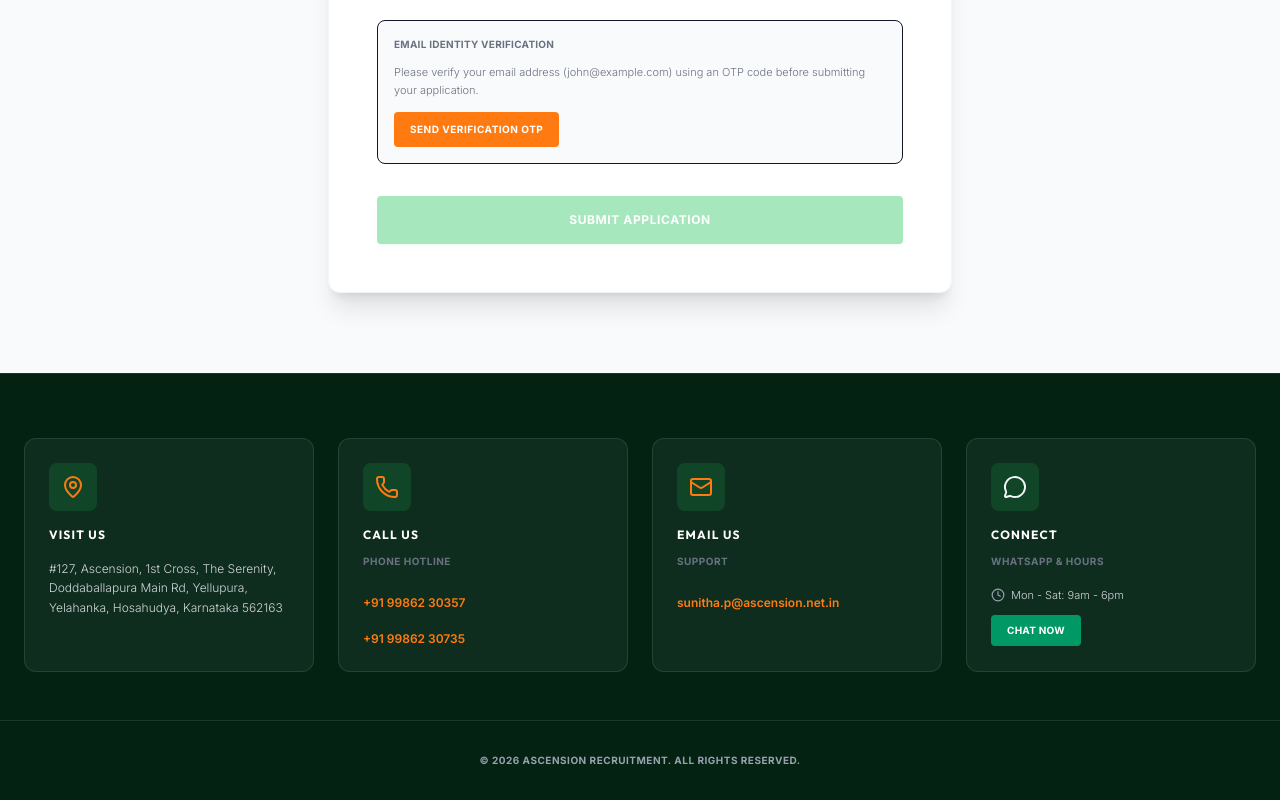
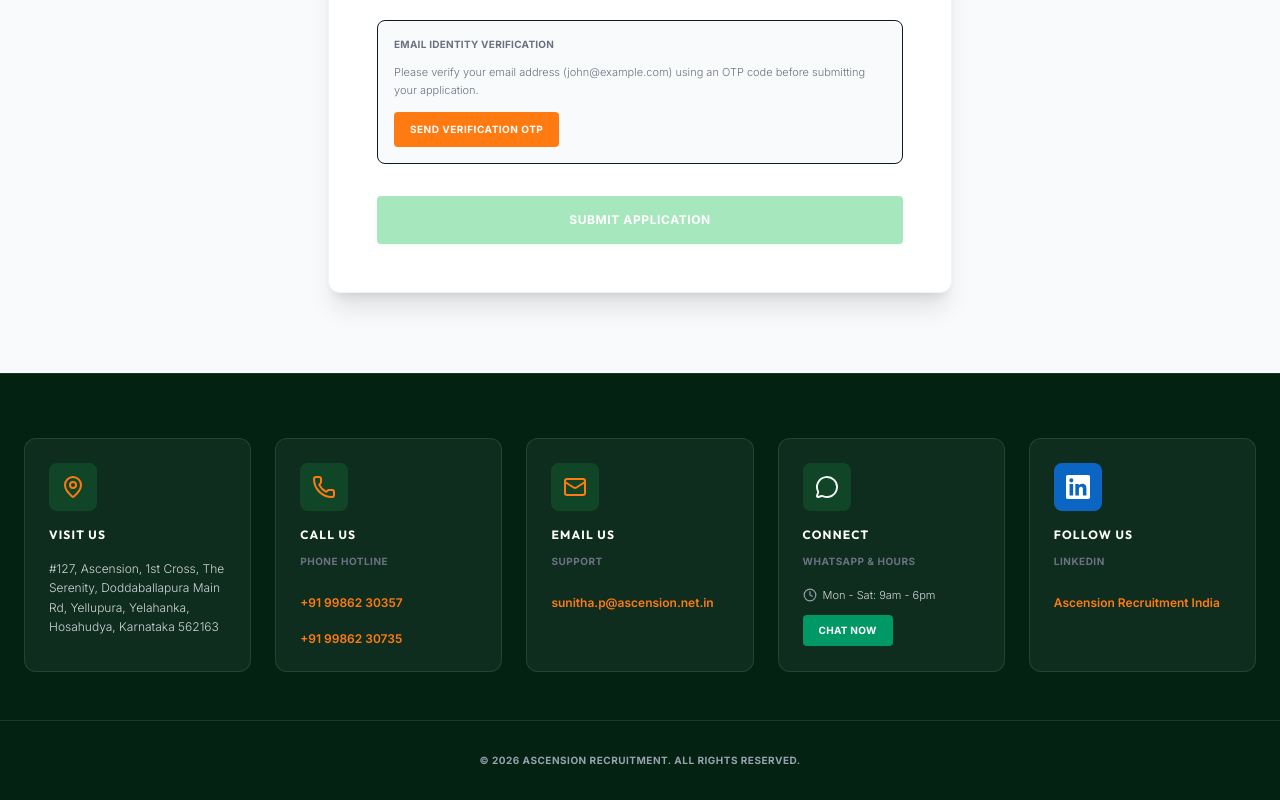
Before and after one commit to AdrielJoseph25/ascension_recruitment, a React (Vite) app in the folder frontend_react/: page /apply/1 in a window 1280 px wide. Shown: the part 805-1605 px from the top of the page. Built offline with nearby package versions, Linux system fonts and the light colour scheme; no server answers.

Commit message:
Add LinkedIn card to footer

```diff
--- a/frontend_react/src/components/Footer.jsx
+++ b/frontend_react/src/components/Footer.jsx
@@ -4,7 +4,7 @@ import { MapPin, Phone, Mail, MessageCircle, Clock } from 'lucide-react';
 const Footer = () => {
     return (
         <footer className="bg-brand-green-darkest text-gray-100 pt-16 pb-8 border-t border-white/10">
-            <div className="max-w-7xl mx-auto px-6 grid grid-cols-1 sm:grid-cols-2 lg:grid-cols-4 gap-6 mb-12">
+            <div className="max-w-7xl mx-auto px-6 grid grid-cols-1 sm:grid-cols-2 lg:grid-cols-5 gap-6 mb-12">
                 {/* Visit Us Card */}
                 <div className="bg-white/5 border border-white/10 p-6 rounded-xl hover:border-brand-orange/30 hover:bg-white/10 transition-all flex flex-col justify-between gap-4 group">
                     <div className="space-y-4">
@@ -91,6 +91,30 @@ const Footer = () => {
                         </div>
                     </div>
                 </div>
+
+                {/* LinkedIn Card */}
+                <a
+                    href="https://www.linkedin.com/company/ascension-recruitment-india"
+                    target="_blank"
+                    rel="noreferrer"
+                    aria-label="Ascension Recruitment on LinkedIn"
+                    className="bg-white/5 border border-white/10 p-6 rounded-xl hover:border-[#0A66C2]/50 hover:bg-white/10 transition-all flex flex-col justify-between gap-4 group"
+                >
+                    <div className="space-y-4">
+                        <div className="p-3 bg-[#0A66C2] text-white rounded-lg w-fit group-hover:scale-110 transition-transform">
+                            <svg className="w-6 h-6" viewBox="0 0 24 24" fill="currentColor" aria-hidden="true">
+                                <path d="M20.45 20.45h-3.55v-5.57c0-1.33-.03-3.04-1.85-3.04-1.85 0-2.14 1.45-2.14 2.94v5.67H9.35V9h3.41v1.56h.05c.48-.9 1.64-1.85 3.37-1.85 3.6 0 4.27 2.37 4.27 5.46v6.28zM5.34 7.43a2.06 2.06 0 1 1 0-4.12 2.06 2.06 0 0 1 0 4.12zM7.12 20.45H3.56V9h3.56v11.45zM22.22 0H1.77C.79 0 0 .77 0 1.73v20.54C0 23.23.79 24 1.77 24h20.45c.98 0 1.78-.77 1.78-1.73V1.73C24 .77 23.2 0 22.22 0z" />
+                            </svg>
+                        </div>
+                        <div className="space-y-1">
+                            <h4 className="text-xs font-bold text-white tracking-widest uppercase">Follow Us</h4>
+                            <span className="text-[10px] text-gray-500 font-bold uppercase tracking-wider">LinkedIn</span>
+                        </div>
+                        <span className="text-xs text-brand-orange font-semibold group-hover:underline block pt-2">
+                            Ascension Recruitment India
+                        </span>
+                    </div>
+                </a>
             </div>
 
             {/* Sub-Footer */}
```
